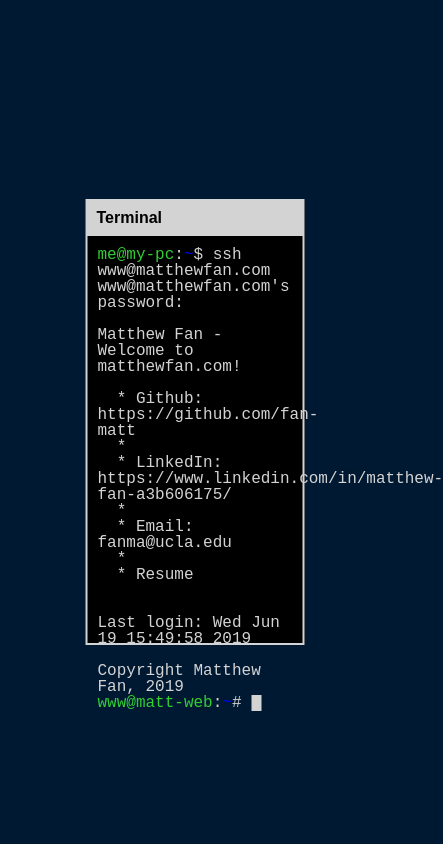
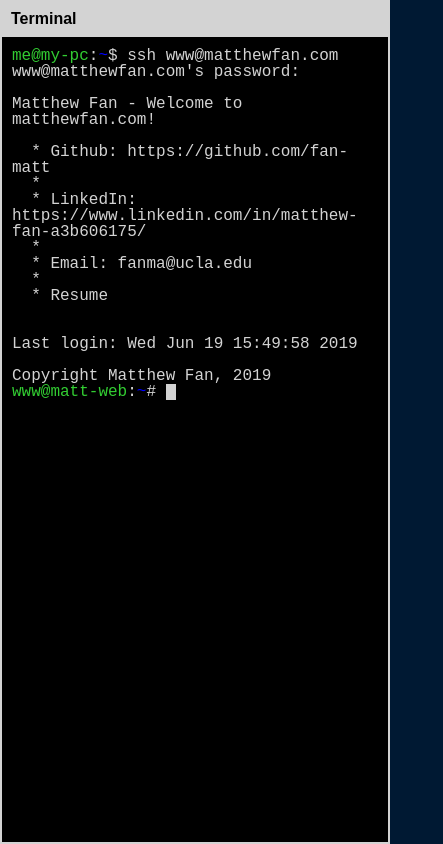
Before and after one commit to fan-matt/matt-web, a plain HTML site: page index.html in a window 390 px wide. Shown: the whole page, 443 px wide, since content can reach past the window. Drawn offline with Linux system fonts and the light colour scheme.

Commit message:
Mobile layouts

```diff
--- a/index.css
+++ b/index.css
@@ -4,7 +4,6 @@ body {
 
 .terminal {
     position: absolute;
-    /* display: block; */
     background-color: black;
     padding: 10px;
 
@@ -59,3 +58,25 @@ a {
     color: lightgray;
     text-decoration: none;
 }
+
+@media only screen and (max-width: 1500px) {
+    .terminal {
+        height: 75vh;
+        width: 75vw;
+
+        top: 50vh;
+        left: 50vw;
+        transform: translate(-50% , -50%);
+    }
+}
+
+@media only screen and (max-width: 600px), (max-height: 600px) {
+    .terminal {
+        height: calc(100vh - 24px);
+        width: calc(100vw - 24px);
+
+        top: 0;
+        left: 0;
+        transform: translate(0 , 0);
+    }
+}
```
